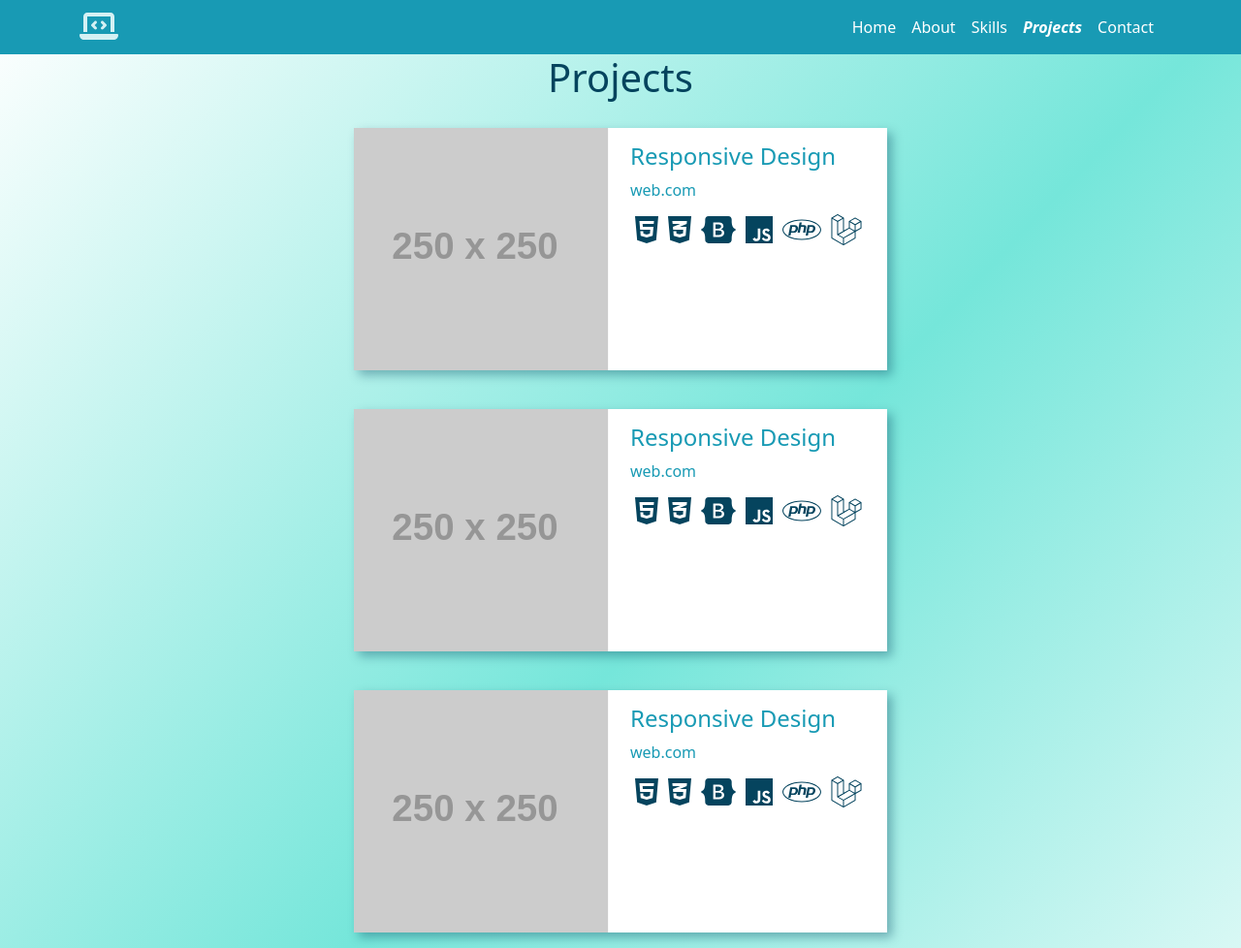
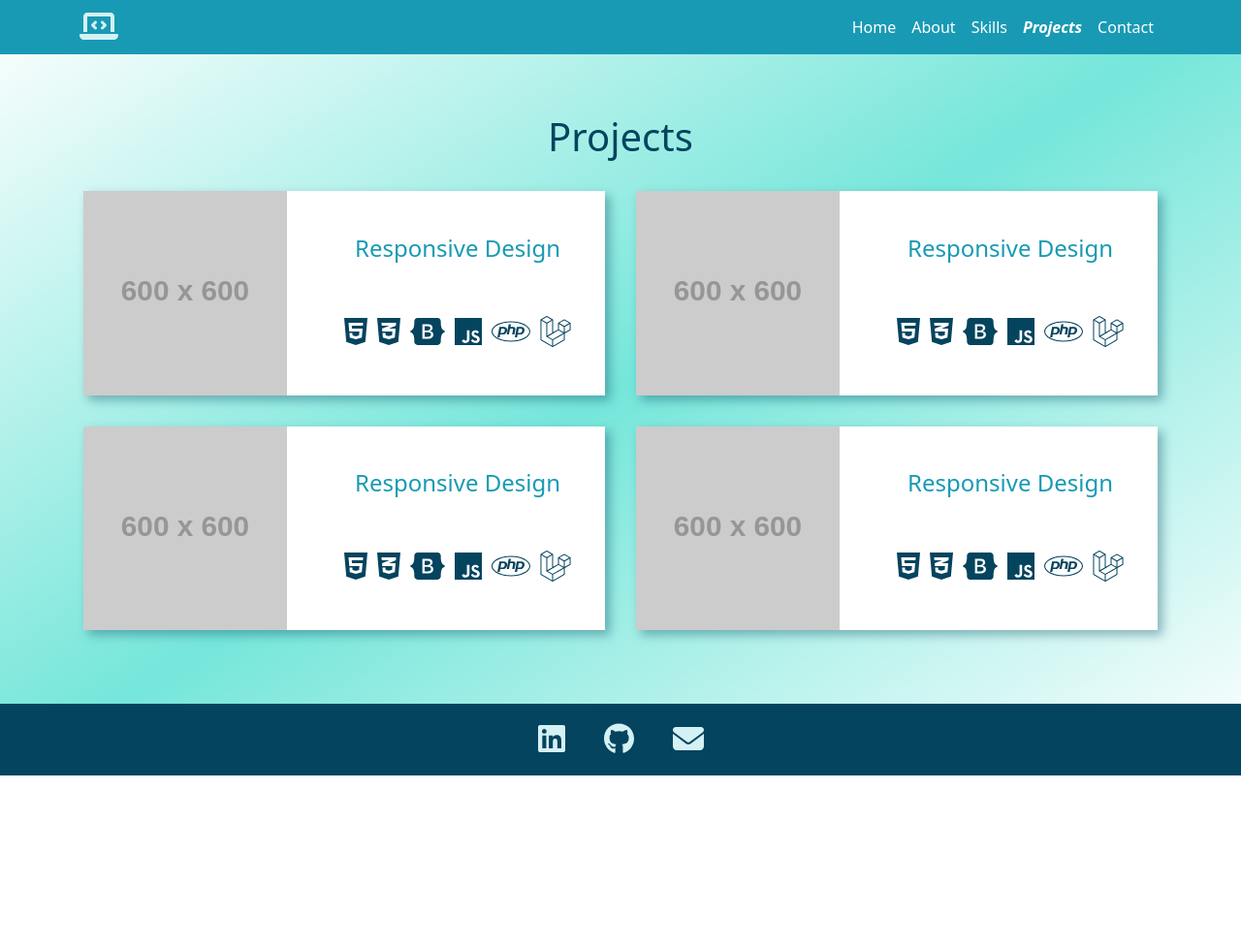
Before and after one commit to juanpablolarice/PFLarice, a plain HTML site: page pages/projects.html in a window 1280 px wide. Shown: the top 978 px of the page at 97% size. After the commit the page ends 800 px from the top, so only its background shows below. Drawn offline with nearby package versions, Linux system fonts and the light colour scheme; placeholder pictures from the web are drawn by us.

Commit message:
Projects con Bootstrap

```diff
--- a/css/style.css
+++ b/css/style.css
@@ -30,7 +30,7 @@ a {
 .brand:hover {
     color: #05445E;
 }
-.df-header {
+/* .df-header {
     background-color: #189AB4;
     display: flex;
     flex-direction: row;
@@ -53,7 +53,7 @@ a {
 }
 .menu li a:hover{
     color: #05445E;
-}
+} */
 .active {
     font-style: italic;
     font-weight: 600 !important;
@@ -101,8 +101,8 @@ a {
 .color--navyblue {
     color: #05445E;
 }
-.container {
-    max-width: 1200px;
+.main-layout { /*container {*/
+    /* max-width: 1200px; */
     margin: auto;
     display: flex;
     align-items: center;
@@ -112,6 +112,7 @@ a {
 
 /* HOME */
 .home__title {
+    text-align: center;
     color: #189AB4;
     letter-spacing: 5px;
 }
@@ -159,6 +160,10 @@ a {
 }
 .skills__icon {
     margin: 5px;
+    transition: 1s;
+}
+.skills__icon:hover {
+    transform: rotateY(180deg);
 }
 .skills__type {
     display: flex;
@@ -197,52 +202,57 @@ a {
     flex-wrap: wrap;
 }
 .projects {
-    margin: 20px;
-    height: 250px;
-    width: 550px;
+    /* margin: 20px; */
+    /* height: 250px; */
+    /* width: 550px; */
     box-shadow: 5px 5px 10px #05445E61;
-    max-width: 800px;
+    /* max-width: 800px;
     display: flex;
     flex-direction: row;
     align-items: flex-start;
-    justify-content: flex-start;
+    justify-content: flex-start; */
     background-color: #FFF;
     transition: 1s;
-    overflow: hidden;
+    /* overflow: hidden; */
 }
 .projects:hover {
     scale: 1.05;
     box-shadow: 5px 5px 10px #05445E;
 }
-.projects:hover .projects__image {
+/* .projects:hover .projects__image {
 
-}
-.projects__image {
+} */
+/* .projects__image {
     max-width: 250px;
     border-top-left-radius: 15px;
     border-bottom-left-radius: 15px;
     transition: 1s;
     scale: 1.1;
-}
-.projects__image:hover {
+} */
+/* .projects__image:hover {
 
 }
 .projects__image:hover .projects__description {
 
+} */
+.projects__description {
+    display: flex;
+    flex-direction: column;
+    align-items: center;
+    height: 100%;
+    justify-content: space-around;
+    /* list-style-type: none; */
+    color: #189AB4;
+    /* margin-left: 20px; */
+    /* padding: 15px; */
+    /* line-height: 2.5rem; */
 }
-.projects__description {
-    list-style-type: none;
+/* .projects__description li a {
     color: #189AB4;
-    margin-left: 20px;
-    padding: 15px;
-    line-height: 2.5rem;
-}
-.projects__description li a {
-    color: #189AB4;
-}
-.projects__title {
+} */
+/* .projects__title {
     margin-bottom: 0px;
-}
+} */
 
 /* ABOUT */
 .about {
--- a/pages/projects.html
+++ b/pages/projects.html
@@ -6,7 +6,7 @@
     <meta name="viewport" content="width=device-width, initial-scale=1.0">
     <title>Projects</title>
     <link rel="stylesheet" href="https://cdnjs.cloudflare.com/ajax/libs/font-awesome/6.2.0/css/all.min.css" integrity="sha512-xh6O/CkQoPOWDdYTDqeRdPCVd1SpvCA9XXcUnZS2FmJNp1coAFzvtCN9BmamE+4aHK8yyUHUSCcJHgXloTyT2A==" crossorigin="anonymous" referrerpolicy="no-referrer" />
-    <script src="https://cdnjs.cloudflare.com/ajax/libs/font-awesome/6.2.0/js/all.min.js" integrity="sha512-naukR7I+Nk6gp7p5TMA4ycgfxaZBJ7MO5iC3Fp6ySQyKFHOGfpkSZkYVWV5R7u7cfAicxanwYQ5D1e17EfJcMA==" crossorigin="anonymous" referrerpolicy="no-referrer"></script>
+    <!-- <script src="https://cdnjs.cloudflare.com/ajax/libs/font-awesome/6.2.0/js/all.min.js" integrity="sha512-naukR7I+Nk6gp7p5TMA4ycgfxaZBJ7MO5iC3Fp6ySQyKFHOGfpkSZkYVWV5R7u7cfAicxanwYQ5D1e17EfJcMA==" crossorigin="anonymous" referrerpolicy="no-referrer"></script> -->
     <link rel="stylesheet" href="./../css/bootstrap.min.css">
     <link rel="stylesheet" href="./../css/style.css">
 </head>
@@ -42,19 +42,22 @@
             </div>
         </nav>
     </header>
-    <main class="container">
-        <h1 class="color--navyblue">Projects</h1>
-        <section class="container__projects">
-            <article class="projects">
-                <img class="projects__image" src="https://dummyimage.com/250x250.png" alt="">
-                <ul class="projects__description">
-                    <h4 class="projects__title">Responsive Design</h4>
-                    <li>
-                        <a href="https://www.web.com">
-                            web.com
-                        </a>
-                    </li>
-                    <li>
+    <main class="container m-auto">
+        <div class="row">
+            <div class="col-12">
+                <h1 class="color--navyblue text-center my-3">Projects</h1>
+            </div>
+        </div>
+        <div class="row">
+            <div class="col-md-6 col-12 p-3">
+                <div class="projects">
+                    <div class="row">
+                        <div class="col-md-5 col-12">
+                            <img src="https://dummyimage.com/600x600.png" alt="" class="img-fluid">
+                        </div>
+                        <div class="col-md-7 col-12">
+                            <div class="projects__description py-4">
+                                <h4 class="text-center">Responsive Design</h4>
                                 <div class="container__skills">
                                     <i class="fa-brands fa-html5 fa-2x skills__icon color--navyblue"></i>
                                     <i class="fa-brands fa-css3-alt fa-2x skills__icon color--navyblue"></i>
@@ -63,19 +66,20 @@
                                     <i class="fa-brands fa-php fa-2x skills__icon color--navyblue"></i>
                                     <i class="fa-brands fa-laravel fa-2x skills__icon color--navyblue"></i>
                                 </div>
-                    </li>
-                </ul>
-            </article>
-            <article class="projects">
-                <img class="projects__image" src="https://dummyimage.com/250x250.png" alt="">
-                <ul class="projects__description">
-                    <h4 class="projects__title">Responsive Design</h4>
-                    <li>
-                        <a href="https://www.web.com">
-                            web.com
-                        </a>
-                    </li>
-                    <li>
+                            </div>
+                        </div>
+                    </div>
+                </div>
+            </div>
+            <div class="col-md-6 col-12 p-3">
+                <div class="projects">
+                    <div class="row">
+                        <div class="col-lg-5 col-12">
+                            <img src="https://dummyimage.com/600x600.png" alt="" class="img-fluid">
+                        </div>
+                        <div class="col-lg-7 col-12">
+                            <div class="projects__description py-4">
+                                <h4 class="text-center">Responsive Design</h4>
                                 <div class="container__skills">
                                     <i class="fa-brands fa-html5 fa-2x skills__icon color--navyblue"></i>
                                     <i class="fa-brands fa-css3-alt fa-2x skills__icon color--navyblue"></i>
@@ -84,19 +88,20 @@
                                     <i class="fa-brands fa-php fa-2x skills__icon color--navyblue"></i>
                                     <i class="fa-brands fa-laravel fa-2x skills__icon color--navyblue"></i>
                                 </div>
-                    </li>
-                </ul>
-            </article>
-            <article class="projects">
-                <img class="projects__image" src="https://dummyimage.com/250x250.png" alt="">
-                <ul class="projects__description">
-                    <h4 class="projects__title">Responsive Design</h4>
-                    <li>
-                        <a href="https://www.web.com">
-                            web.com
-                        </a>
-                    </li>
-                    <li>
+                            </div>
+                        </div>
+                    </div>
+                </div>
+            </div>
+            <div class="col-md-6 col-12 p-3">
+                <div class="projects">
+                    <div class="row">
+                        <div class="col-lg-5 col-12">
+                            <img src="https://dummyimage.com/600x600.png" alt="" class="img-fluid">
+                        </div>
+                        <div class="col-lg-7 col-12">
+                            <div class="projects__description py-4">
+                                <h4 class="text-center">Responsive Design</h4>
                                 <div class="container__skills">
                                     <i class="fa-brands fa-html5 fa-2x skills__icon color--navyblue"></i>
                                     <i class="fa-brands fa-css3-alt fa-2x skills__icon color--navyblue"></i>
@@ -105,19 +110,20 @@
                                     <i class="fa-brands fa-php fa-2x skills__icon color--navyblue"></i>
                                     <i class="fa-brands fa-laravel fa-2x skills__icon color--navyblue"></i>
                                 </div>
-                    </li>
-                </ul>
-            </article>
-            <article class="projects">
-                <img class="projects__image" src="https://dummyimage.com/250x250.png" alt="">
-                <ul class="projects__description">
-                    <h4 class="projects__title">Responsive Design</h4>
-                    <li>
-                        <a href="https://www.web.com">
-                            web.com
-                        </a>
-                    </li>
-                    <li>
+                            </div>
+                        </div>
+                    </div>
+                </div>
+            </div>
+            <div class="col-md-6 col-12 p-3">
+                <div class="projects">
+                    <div class="row">
+                        <div class="col-lg-5 col-12">
+                            <img src="https://dummyimage.com/600x600.png" alt="" class="img-fluid">
+                        </div>
+                        <div class="col-lg-7 col-12">
+                            <div class="projects__description py-4">
+                                <h4 class="text-center">Responsive Design</h4>
                                 <div class="container__skills">
                                     <i class="fa-brands fa-html5 fa-2x skills__icon color--navyblue"></i>
                                     <i class="fa-brands fa-css3-alt fa-2x skills__icon color--navyblue"></i>
@@ -126,10 +132,12 @@
                                     <i class="fa-brands fa-php fa-2x skills__icon color--navyblue"></i>
                                     <i class="fa-brands fa-laravel fa-2x skills__icon color--navyblue"></i>
                                 </div>
-                    </li>
-                </ul>
-            </article>
-        </section>
+                            </div>
+                        </div>
+                    </div>
+                </div>
+            </div>
+        </div>
     </main>
     <footer class="df-footer">
         <ul>
@@ -150,7 +158,7 @@
             </li>
         </ul>
     </footer>
-    <script src="./js/bootstrap.min.js" type="text/javascript"></script>
+    <script src="./../js/bootstrap.min.js" type="text/javascript"></script>
     <script src="https://cdnjs.cloudflare.com/ajax/libs/font-awesome/6.2.0/js/all.min.js" integrity="sha512-naukR7I+Nk6gp7p5TMA4ycgfxaZBJ7MO5iC3Fp6ySQyKFHOGfpkSZkYVWV5R7u7cfAicxanwYQ5D1e17EfJcMA==" crossorigin="anonymous" referrerpolicy="no-referrer"></script>
 </body>
 </html>
```
Also changed, not shown: index.html (+1 -1 lines). Lines whose indentation alone changed are shown as unchanged.
